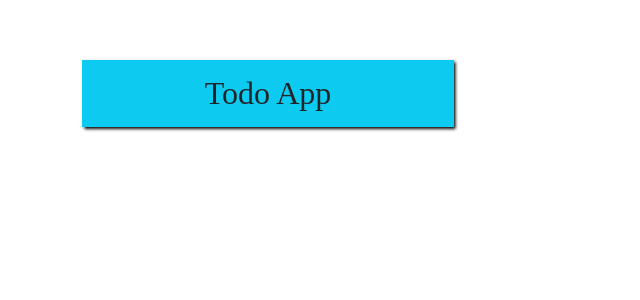
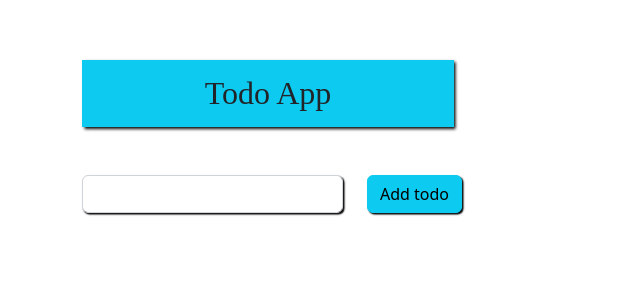
Before and after one commit to Dump00/Todo_Client, a React (Create React App) app: page / in a window 1280 px wide. Shown: the top 300 px of the page, without its empty margins (0-640 px from the left). Built offline with nearby package versions, Linux system fonts and the light colour scheme; a web font is replaced by a local one.

Commit message:
Add addtodo component

```diff
--- a/src/App.tsx
+++ b/src/App.tsx
@@ -1,9 +1,11 @@
+import AddTodo from "./components/AddTodo";
 import NavBar from "./components/NavBar";
 
 const App = () => {
   return (
     <div className="container">
       <NavBar />
+      <AddTodo />
     </div>
   );
 }
--- /dev/null
+++ b/src/components/AddTodo.tsx
@@ -0,0 +1,16 @@
+import './addtodo.css'
+
+const AddTodo = () => {
+    return(
+        <div className="row align-items-center mt-5">
+            <div className="col-input col-3">
+            <input type="text" id="inputtext" className="form-control todo-input" />
+            </div>
+            <div className="col-btn col-2">
+             <button className="btn btn-info btn-add"><span className="font-weight-bold">Add todo</span></button>
+            </div>
+        </div>
+    )
+}
+
+export default AddTodo
--- /dev/null
+++ b/src/components/addtodo.css
@@ -0,0 +1,3 @@
+.todo-input, .btn-add {
+    box-shadow: 1.5px 1.5px 1.5px #000;
+}
```
